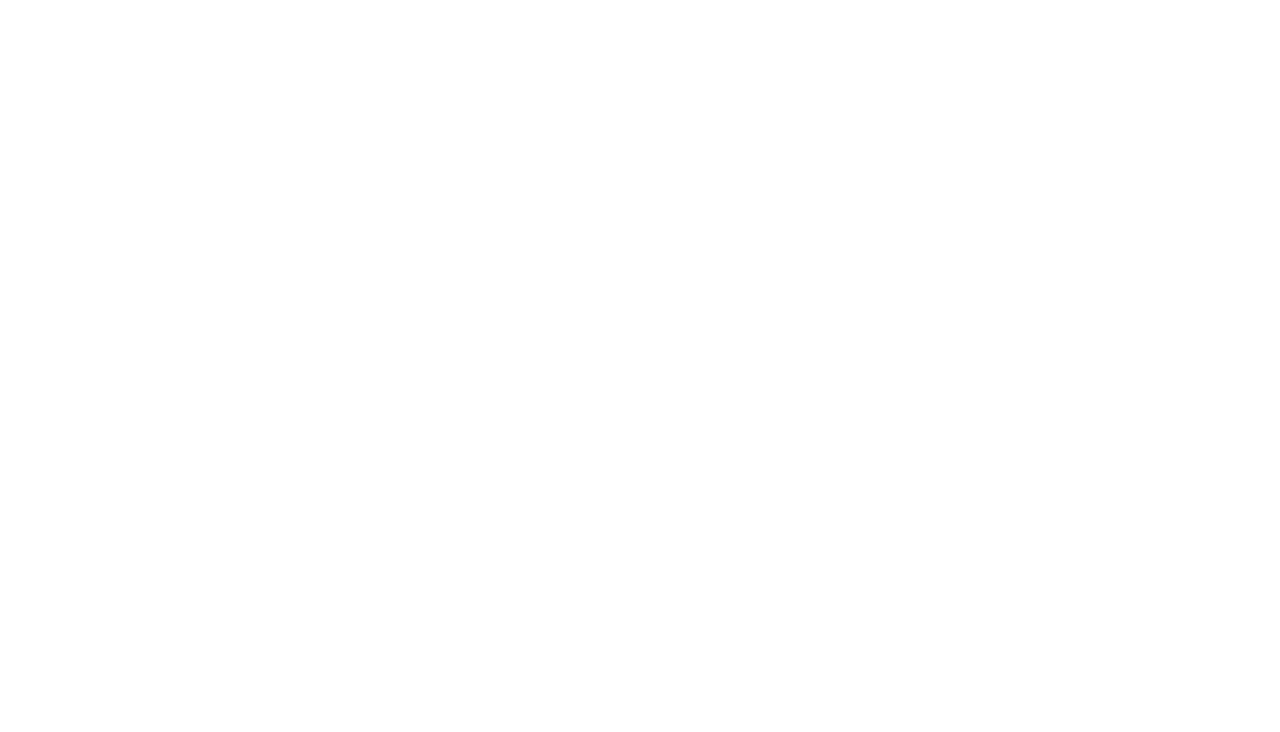
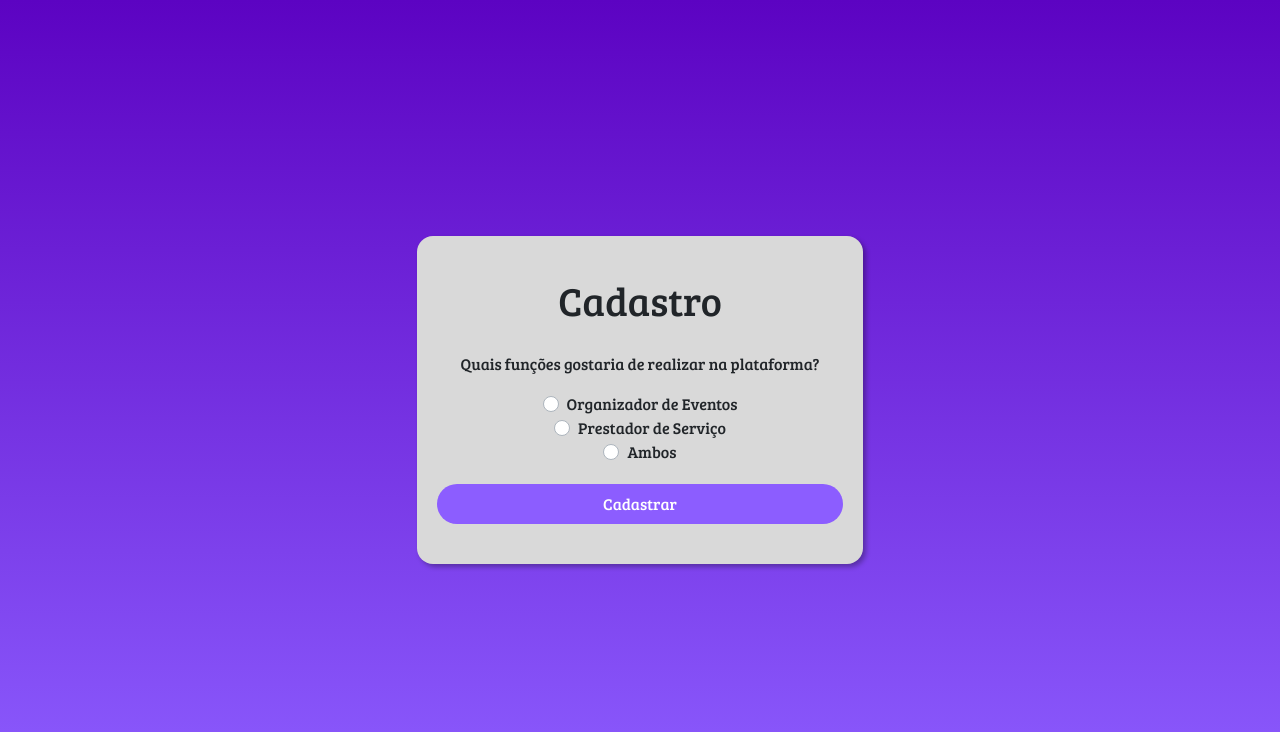
Before and after one commit to Eventhub-TCC/eventhub-tcc.github.io, a React (Create React App) app: page /cadastro in a window 1280 px wide. Before the commit this address had no page. Shown: the top 732 px of the page. Built offline with nearby package versions, Linux system fonts and the light colour scheme.

Commit message:
feat(frontend): implementa tela de cadastro

```diff
--- a/src/App.css
+++ b/src/App.css
@@ -7,8 +7,13 @@
     --purple-400: #8135E6;
     --fonte-principal: "Bree Serif", serif;
     --fonte-secundaria: "Inter", sans-serif;
+
 }
 
 #root{
     font-family: var(--fonte-principal);
+min-height: 100vh;
 }
+body{
+    min-height: 100vh;
+}
--- a/src/App.tsx
+++ b/src/App.tsx
@@ -1,4 +1,5 @@
-import Login from './paginas/Login/Login'
+import Login from './paginas/Login_m/Login'
+import Cadastro from './paginas/Cadastro/Cadastro'
 import { BrowserRouter, Routes, Route } from 'react-router'
 
 const App = () => {
@@ -7,6 +8,7 @@
       <BrowserRouter>
         <Routes>
           <Route path='login' element={<Login />}/>
+          <Route path= 'cadastro' element={<Cadastro />}/>
         </Routes>
       </BrowserRouter>
     </div>
--- /dev/null
+++ b/src/paginas/Cadastro/Cadastro.css
@@ -0,0 +1,39 @@
+.container-fundo{
+    background: linear-gradient(to top,var(--purple-700),rgb(92, 3, 194));
+    min-height: 100vh;
+}
+
+.container-cadastro{
+    display:flex;
+    justify-content: center;
+    align-items: center;
+    min-height: 100vh;
+
+
+
+}
+
+.form{
+    background-color: #D9D9D9;
+    padding: 40px 20px;
+    border-radius: 16px;
+    box-shadow:3px 3px 5px rgba(0, 0, 0, 0.300);
+    min-width: 40%;
+    display: flex;
+    flex-direction: column;
+    gap: 20px;
+    margin: 34px 0;
+
+}
+
+.titulo-cadastro{
+    text-align: center;
+}
+
+.botao{
+    width: 100%;
+}
+
+.campos-prestador{
+    display: none;
+}
--- /dev/null
+++ b/src/paginas/Cadastro/Cadastro.tsx
@@ -0,0 +1,161 @@
+import "./Cadastro.css"
+import axios from 'axios'
+import { ChangeEvent, FormEvent, useState } from 'react'
+import Input from '../../componentes/Input/Input'
+import Botao from '../../componentes/Botao/Botao'
+import InputRadio from '../../componentes/InputRadio/InputRadio'
+
+
+const Cadastro = () => {
+    const [ telefone, setTelefone ] = useState('');
+    const [ email, setEmail ] = useState('');
+    const [ senha, setSenha ] = useState('');
+    const [ senhaOculta, setSenhaOculta ] = useState(true);
+    const [ confirmarSenha, setConfirmarSenha ] = useState('');
+    const [ confirmarSenhaOculta, setConfirmarSenhaOculta ] = useState(true);
+    const [ nome, setNome ] = useState('');
+    const [ sobrenome, setSobrenome ] = useState('');
+    const [ nomeEmpresa, setNomeEmpresa ] = useState('');
+    const [ cpf, setCpf ] = useState('');
+    const [ cnpj, setCnpj ] = useState('');
+    const [ localizacao, setLocalizacao ] = useState('');
+    const [ dataNascimento, setDataNascimento ] = useState('');
+    const [ tipoUsuario, setTipoUsuario ] = useState('')
+
+
+    return (
+      <div className="container-fundo">
+        <div className='container container-cadastro'>
+          <form className='form'>
+            <h1 className='titulo-cadastro'>Cadastro</h1>
+            <div>
+                <p className="text-center">
+                    Quais funções gostaria de realizar na plataforma?
+                </p>
+
+                    <div>
+                        <InputRadio
+                            nome='cadastro'
+                            id='organizador-radio'
+                            textoLabel='Organizador de Eventos'
+                            funcao={() => setTipoUsuario('Organizador')}
+                        />
+                    </div>
+                    <div>
+                        <InputRadio
+                            nome='cadastro'
+                            id='prestador-radio'
+                            textoLabel='Prestador de Serviço'
+                            funcao={() => setTipoUsuario('Prestador de Serviço')}
+                        />
+                    </div>
+                    <div>
+                        <InputRadio
+                            nome='cadastro'
+                            id='ambos-radio'
+                            textoLabel='Ambos'
+                            funcao={() => setTipoUsuario('Ambos')}
+                        />
+                    </div>
+            </div>
+                <div className={tipoUsuario === 'Organizador' ||tipoUsuario ==='Ambos' ? 'd-block' : 'd-none'}>
+                    <div>
+                    <Input
+                        tipo='text'
+                        dica='Insira seu nome'
+                        onChange={(event:ChangeEvent<HTMLInputElement>) => setNome(event.target.value)}
+                    />
+                </div>
+                <div>
+                    <Input
+                        tipo="text"
+                        dica="Insira seu sobrenome"
+                        onChange={(event:ChangeEvent<HTMLInputElement>) => setSobrenome(event.target.value)}
+                    />
+                </div>
+                <div>
+                    <Input
+                        tipo="number"
+                        dica="Insira seu CPF"
+                        onChange={(event:ChangeEvent<HTMLInputElement>) => setCpf(event.target.value)}
+                    />
+                </div>
+                <div>
+                    <Input
+                        tipo='date'
+                        dica='Insira sua data de nascimento'
+                        onChange={(event:ChangeEvent<HTMLInputElement>) => setDataNascimento(event.target.value)}
+                    />
+                    </div>
+                </div>
+            <div className={tipoUsuario === 'Prestador de Serviço'|| tipoUsuario ==='Ambos' ? 'd-block' : 'd-none'}>
+                    <div>
+                        <Input
+                            tipo="text"
+                            dica="Insira o nome da sua empresa"
+                            onChange={(event:ChangeEvent<HTMLInputElement>) => setNomeEmpresa(event.target.value)}
+                        />
+                    </div>
+                    <div>
+                        <Input
+                            tipo="number"
+                            dica="Insira seu CNPJ"
+                            onChange={(event:ChangeEvent<HTMLInputElement>) => setCnpj(event.target.value)}
+                        />
+                        <div>
+                        <div>
+                    <Input
+                        tipo="text"
+                        dica="Insira sua localização"
+                        onChange={(event:ChangeEvent<HTMLInputElement>) => setLocalizacao(event.target.value)}
+                     />
+                     </div>
+                        </div>
+                    </div>
+
+            </div>
+            <div className={tipoUsuario  ? 'd-block' : 'd-none'}>
+            <div>
+                    <Input
+                        dica='Insira seu email'
+                        tipo='email'
+                        onChange={(event:ChangeEvent<HTMLInputElement>) => setEmail(event.target.value)}
+                    />
+                </div>
+                <div>
+                    <Input
+                        dica='Insira sua senha' tipo={senhaOculta ? 'password' : 'text'}
+                        onChange={(event:ChangeEvent<HTMLInputElement>) => setSenha(event.target.value)}
+                        icone={`fa-solid ${senhaOculta ? 'fa-eye-slash' : 'fa-eye'}`}
+                        funcaoIcone={() => setSenhaOculta(!senhaOculta)}
+                    />
+                </div>
+                <div>
+                    <Input
+                        dica='Confirme sua senha' tipo={confirmarSenhaOculta ? 'password' : 'text'}
+                        onChange={(event:ChangeEvent<HTMLInputElement>) => setConfirmarSenha(event.target.value)}
+                        icone={`fa-solid ${confirmarSenhaOculta ? 'fa-eye-slash' : 'fa-eye'}`}
+                        funcaoIcone={() => setConfirmarSenhaOculta(!confirmarSenhaOculta)}
+                    />
+                </div>
+                    <div>
+                        <Input
+                            tipo="number"
+                            dica="Insira seu telefone"
+                            onChange={(event:ChangeEvent<HTMLInputElement>) => setTelefone(event.target.value)}
+                        />
+                        </div>
+                    </div>
+            <div>
+              <Botao
+                texto='Cadastrar'
+                tamanho='med'
+              />
+            </div>
+          </form>
+        </div>
+      </div>
+    )
+}
+
+export default Cadastro
```
Also changed, not shown: src/paginas/Login_m/Login.css (renamed from src/paginas/login/Login.css), src/paginas/Login_m/Login.tsx (renamed from src/paginas/login/Login.tsx).
